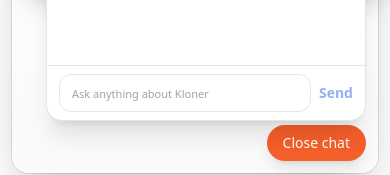
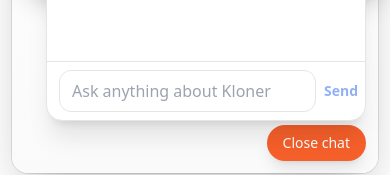
Before and after one commit to NolanDon/kloner, a Next.js app: page / in a window 390 px wide. Both pictures are taken after a click on the button "Chat with us". Shown: the part 659-834 px from the top of the page. Built offline with nearby package versions, Linux system fonts and the light colour scheme; no server answers.

Commit message:
stop zoom in on chat - mobile

```diff
--- a/components/support/ChatWidgetProvider.tsx
+++ b/components/support/ChatWidgetProvider.tsx
@@ -427,7 +427,7 @@
                         }}
                     >
                         <input
-                            className="flex-1 placeholder:text-[11px] text-sm border border-neutral-200 rounded-xl px-3 py-2 outline-none focus:border-neutral-400"
+                            className="flex-1 placeholder:text-[16px] md:placeholder:text-[11px] text-[16px] md:text-sm border border-neutral-200 rounded-xl px-3 py-2 outline-none focus:border-neutral-400"
                             placeholder={
                                 chatClosed
                                     ? "Chat closed. Click Leave chat to start a new one."
```
